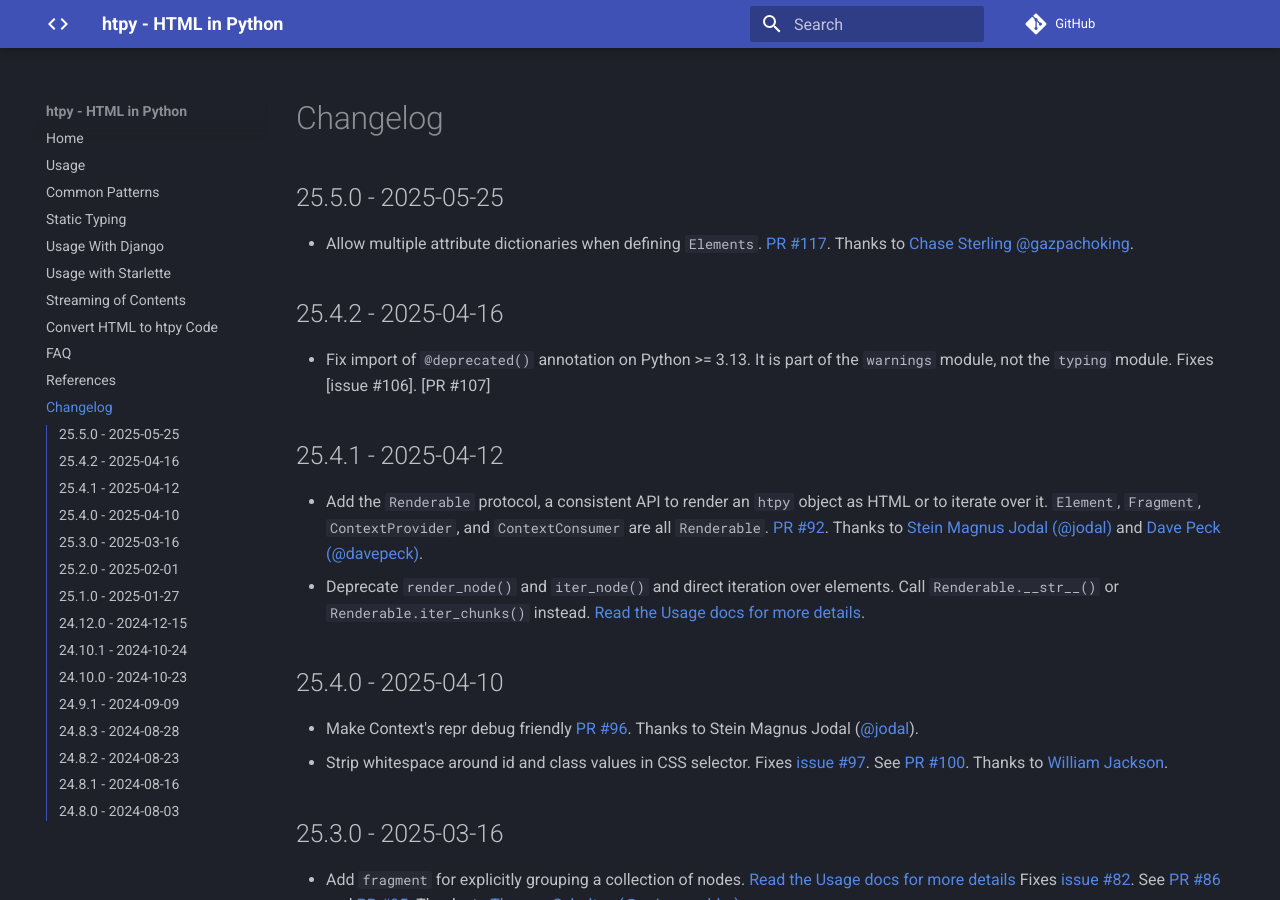
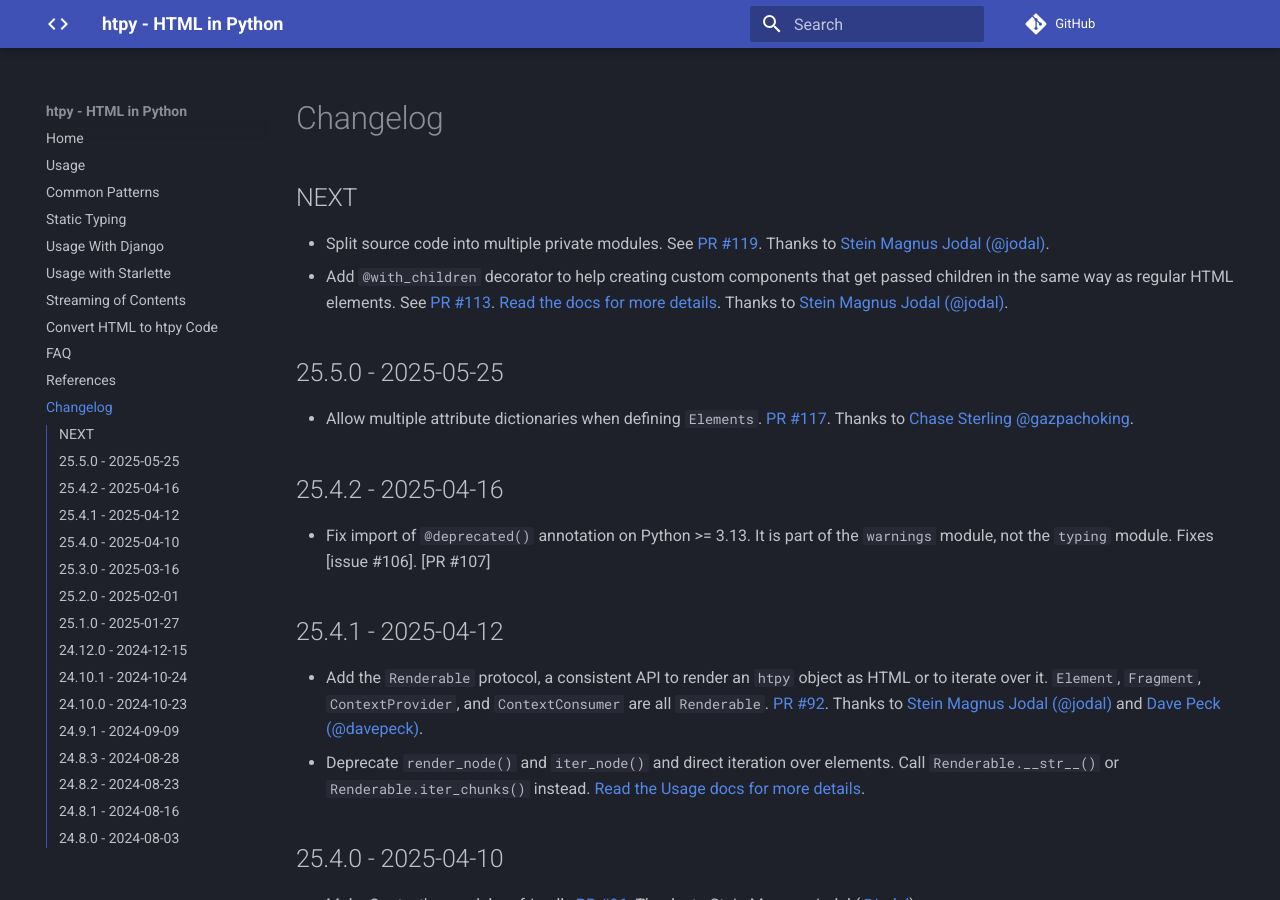
Before and after one commit to pelme/htpy, an MkDocs documentation site: the page built from docs/changelog.md, in a window 1280 px wide and 900 px high. Built offline with MkDocs 1.6.1 and Material for MkDocs 9.7.7, drawn with Linux system fonts in a browser that asks for light colours; comment, search, counter and statistics services are not loaded.

Commit message:
Update changelog

```diff
--- a/docs/changelog.md
+++ b/docs/changelog.md
@@ -1,4 +1,13 @@
 # Changelog
+
+## NEXT
+- Split source code into multiple private modules.
+  See [PR #119](https://github.com/pelme/htpy/pull/119).
+  Thanks to [Stein Magnus Jodal (@jodal)](https://github.com/jodal).
+- Add `@with_children` decorator to help creating custom components that get passed children in the same way as regular HTML elements.
+  See [PR #113](https://github.com/pelme/htpy/pull/113).
+  [Read the docs for more details](common-patterns.md#components-with-children).
+  Thanks to [Stein Magnus Jodal (@jodal)](https://github.com/jodal).
 
 ## 25.5.0 - 2025-05-25
 - Allow multiple attribute dictionaries when defining `Elements`. [PR #117](https://github.com/pelme/htpy/pull/117). Thanks to [Chase Sterling @gazpachoking](https://github.com/gazpachoking).
```
